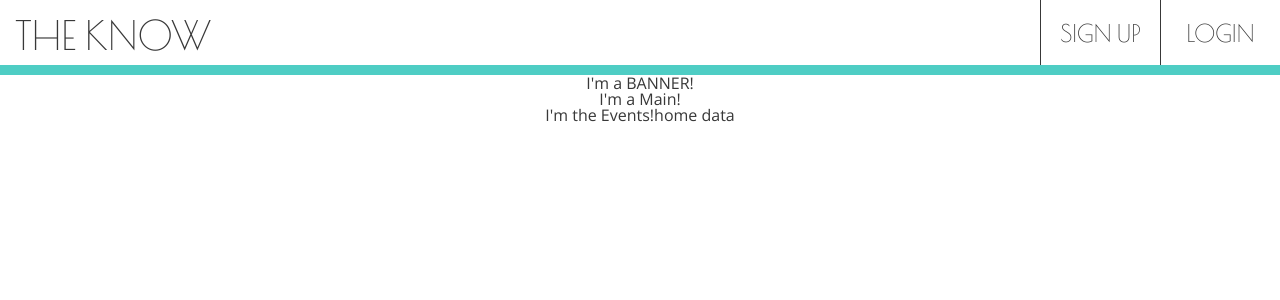
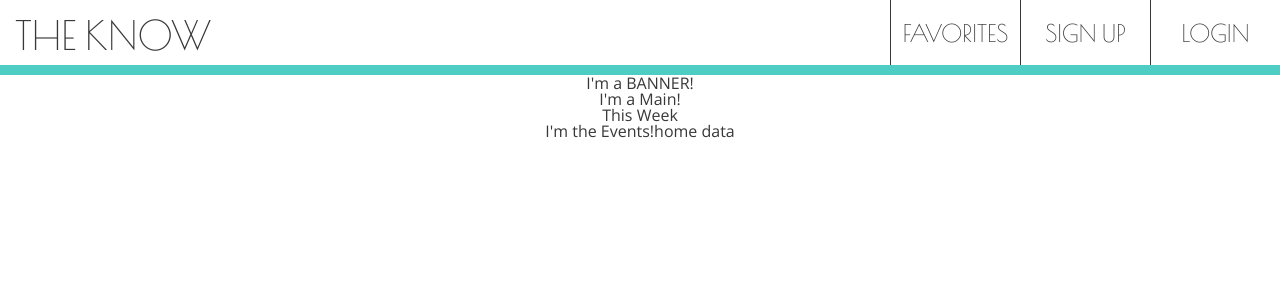
Before and after one commit to soytjan/the-know, a React (Create React App) app: page /home in a window 1280 px wide. Shown: the top 300 px of the page. Built offline with nearby package versions, Linux system fonts and the light colour scheme; no server answers.

Commit message:
Add in Favorites NavLink in Header, change the way routes render in App, Adjust Main to account for change

```diff
--- a/src/components/App/App.css
+++ b/src/components/App/App.css
@@ -1,10 +1,16 @@
-@import url("https://fonts.googleapis.com/css?family=Open+Sans|Poiret+One");
-body, html {
+@import url("https://fonts.googleapis.com/css?family=Open+Sans:300|Poiret+One");
+body,
+html {
   height: 100%; }
+
+input,
+button {
+  font-family: "Open Sans", sans-serif; }
 
 .App {
   color: #383838;
   font-family: "Open Sans", sans-serif;
+  font-weight: 300;
   text-align: center;
   font-size: 16px;
   height: 100%; }
--- a/src/components/App/App.js
+++ b/src/components/App/App.js
@@ -13,11 +13,11 @@ class App extends Component {
         <Header />
         <Route exact path='/' component={Welcome} />
         <Route path='/home' component={Banner} />
-        <Route exact path='/home' component={Main} />
-        <Route exact path='/home/music' component={Main} />
-        <Route exact path='/home/food' component={Main} />
-        <Route exact path='/home/culture' component={Main} />
-        <Route exact path='/home/nightlife' component={Main} />
+        <Route exact path='/home' render={() => (<Main title='This Week'/>)} />
+        <Route exact path='/home/music' render={() => (<Main title='MUSIC'/>)} />
+        <Route exact path='/home/food' render={() => (<Main title='FOOD'/>)} />
+        <Route exact path='/home/culture' render={() => (<Main title='CULTURE'/>)} />
+        <Route exact path='/home/nightlife' render={() => (<Main title='NIGHTLIFE'/>)} />
       </div>
     );
   }
--- a/src/components/App/App.scss
+++ b/src/components/App/App.scss
@@ -1,12 +1,19 @@
 @import "../../variables.scss";
 
-body, html {
+body,
+html {
   height: 100%;
+}
+
+input,
+button {
+  font-family: $main-font;
 }
 
 .App {
   color: $default-font-color;
   font-family: $main-font;
+  font-weight: 300;
   text-align: center;
   font-size: 16px;
   height: 100%;
--- a/src/components/Header/Header.css
+++ b/src/components/Header/Header.css
@@ -1,4 +1,4 @@
-@import url("https://fonts.googleapis.com/css?family=Open+Sans|Poiret+One");
+@import url("https://fonts.googleapis.com/css?family=Open+Sans:300|Poiret+One");
 .Header {
   display: flex;
   flex-direction: row;
@@ -23,5 +23,5 @@
   display: flex;
   justify-content: center;
   align-items: center;
-  width: 120px;
+  width: 130px;
   height: 100%; }
--- a/src/components/Header/Header.js
+++ b/src/components/Header/Header.js
@@ -8,6 +8,9 @@ const Header = () => {
     <header className="Header">
       <h1>THE KNOW</h1>
       <div className='header-link-cont'>
+        <div className='header-link-box'>
+          <NavLink to='/favorites'>FAVORITES</NavLink>
+        </div>
         <div className='header-link-box'>
           <NavLink to='/signup'>SIGN UP</NavLink>
         </div>
--- a/src/components/Header/Header.scss
+++ b/src/components/Header/Header.scss
@@ -32,6 +32,6 @@
   display: flex;
   justify-content: center;
   align-items: center;
-  width: 120px;
+  width: 130px;
   height: 100%;
 }
--- a/src/containers/Main/Main.js
+++ b/src/containers/Main/Main.js
@@ -17,6 +17,7 @@ class Main extends Component {
     return (
       <section className="Main">
         I'm a Main!
+        <h3>{this.props.title}</h3>
         <Route
           exact path='/home'
           render={() => (<Events info='home data' />)}
--- a/src/containers/SearchWelcome/SearchWelcome.css
+++ b/src/containers/SearchWelcome/SearchWelcome.css
@@ -1,4 +1,4 @@
-@import url("https://fonts.googleapis.com/css?family=Open+Sans|Poiret+One");
+@import url("https://fonts.googleapis.com/css?family=Open+Sans:300|Poiret+One");
 .SearchWel {
   background-color: #FBFCFC; }
   .SearchWel h2 {
--- a/src/containers/Welcome/Welcome.css
+++ b/src/containers/Welcome/Welcome.css
@@ -1,4 +1,4 @@
-@import url("https://fonts.googleapis.com/css?family=Open+Sans|Poiret+One");
+@import url("https://fonts.googleapis.com/css?family=Open+Sans:300|Poiret+One");
 .Welcome {
   height: 100%; }
   .Welcome .SearchWel {
--- a/src/variables.css
+++ b/src/variables.css
@@ -1 +1 @@
-@import url("https://fonts.googleapis.com/css?family=Open+Sans|Poiret+One");
+@import url("https://fonts.googleapis.com/css?family=Open+Sans:300|Poiret+One");
--- a/src/variables.scss
+++ b/src/variables.scss
@@ -1,4 +1,4 @@
-@import url('https://fonts.googleapis.com/css?family=Open+Sans|Poiret+One');
+@import url('https://fonts.googleapis.com/css?family=Open+Sans:300|Poiret+One');
 
 // background colors
 $main-bg: #ECF0F1;
```
